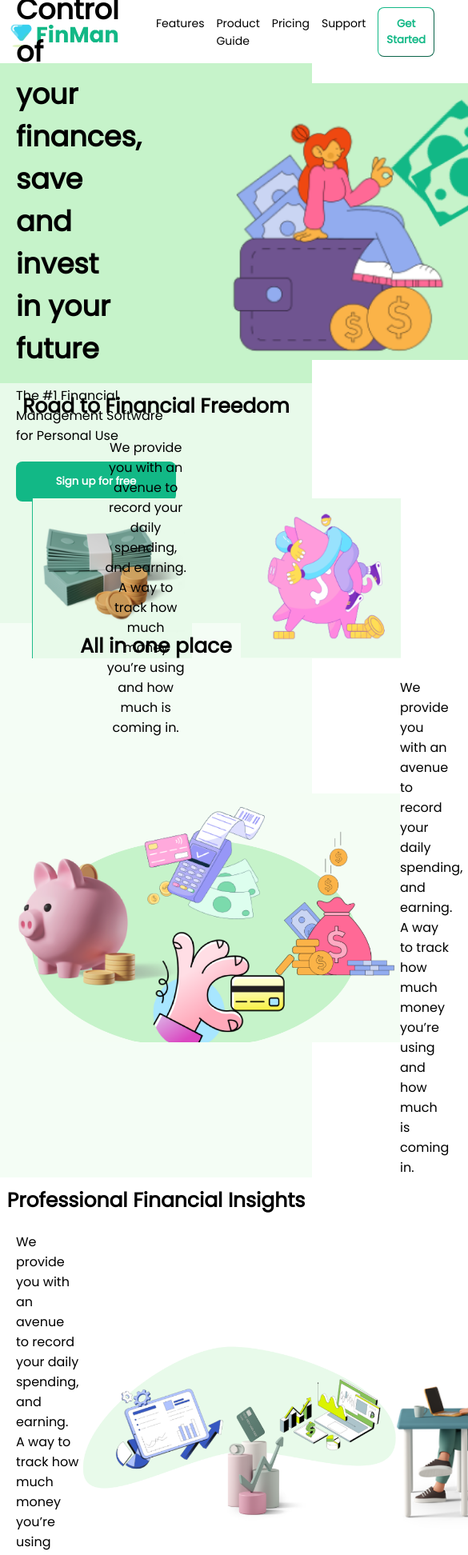
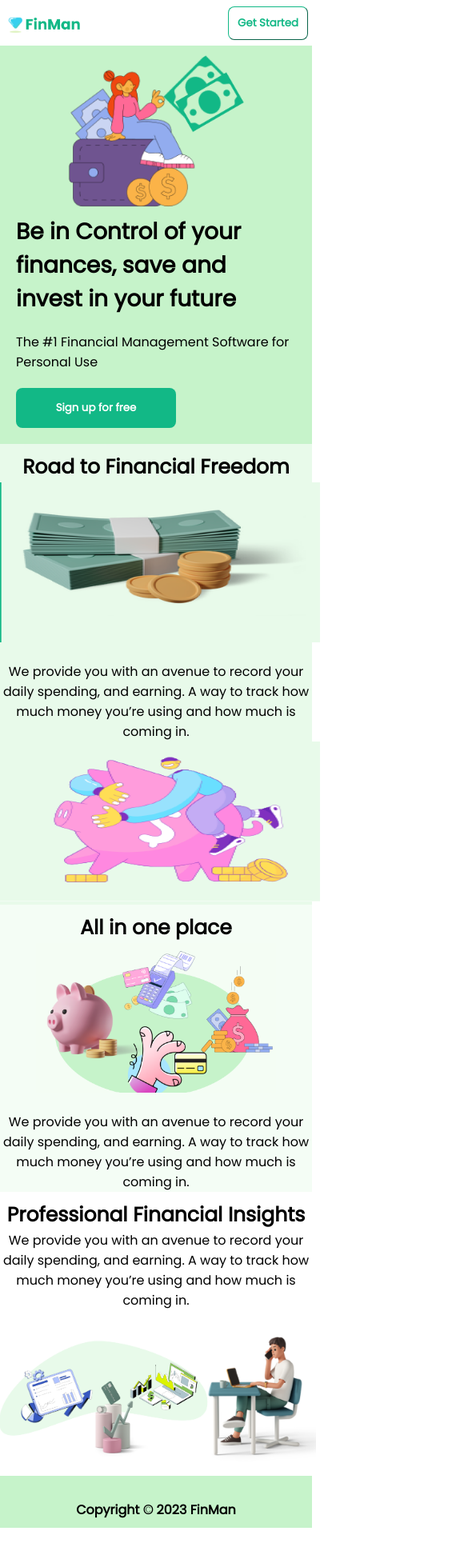
Before and after one commit to faithgaiciumia/react-financial-management-app, a React (Create React App) app: page / in a window 390 px wide. Shown: the top 1944 px of the page at 80% size, 585 px wide, since content can reach past the window. After the commit the page ends 1910 px from the top, so only its background shows below. Built offline with nearby package versions, Linux system fonts and the light colour scheme.

Commit message:
ensured intro page is responsive

```diff
--- a/src/App.css
+++ b/src/App.css
@@ -43,6 +43,25 @@ nav li {
   font-weight: 800;
 }
 
+@media only screen and (max-width: 992px) {
+  .btn-outlined{
+    width: 100px;
+  }
+  .logo img{
+    width: 100px;
+  }
+  nav ul a{
+    font-size:12px
+  }
+
+}
+@media only screen and (max-width: 576px) {
+  nav ul{
+    display: none;
+  }
+}
+
+
 .banner {
   background-color: #C6F3CA;
   height: 400px;
@@ -87,6 +106,31 @@ nav li {
   margin-left: 20px;
 }
 
+@media only screen and (max-width: 992px) {
+  .banner{
+    height: auto;
+  }
+  .row{
+    justify-content: center;
+  }
+  .col img{
+    width: 300px;
+  }
+  .h1{
+    font-size: 28px;
+    width: 80%;
+  }
+  .filled-btn{
+    margin-bottom: 20px;
+  }
+
+}
+@media only screen and (max-width: 576px) {
+  .row{
+    flex-direction: column-reverse;
+  }
+}
+
 .content-one {
   background-color: rgba(198, 243, 202, 0.4);
   height: 300px;
@@ -120,6 +164,29 @@ nav li {
 .col-3{
   width: 33%;
 }
+@media only screen and (max-width: 992px) {
+  .content-one{
+    height: auto;
+  }
+}
+@media only screen and (max-width: 576px) {
+  .content-one-row{
+    flex-direction: column;
+    justify-content: flex-start;
+    align-items: flex-start;
+    align-content: center;
+  }
+  .content-one-row img{
+    width: 400px;
+    margin: 0;
+  }
+  .content-one-row p{
+    width: 100%;
+  }
+  .col-3{
+    width: 100%;
+  }
+}
 .content-three{
   background-color: rgba(198, 243, 202, 0.2);
 
@@ -138,6 +205,26 @@ nav li {
 }
 .col-2{
   width: 40%;
+}
+@media only screen and (max-width: 992px) {
+  .content-three img{
+    width: 300px;
+  }
+}
+@media only screen and (max-width: 576px) {
+  .content-three img{
+    width: 300px;
+  }
+  .content-three-row{
+    flex-direction: column;
+  }
+  .content-three-row p{
+    width: 100%;
+    text-align: center;
+  }
+  .col-2{
+    width: 100%;
+  }
 }
 .content-four-row{
   display: flex;
@@ -160,3 +247,18 @@ nav li {
   text-align: center;
   font-weight: 800;
 }
+@media only screen and (max-width: 992px) {
+  .content-four-row img{
+    width: 400px;
+  }
+}
+@media only screen and (max-width: 576px) {
+  .content-four-row{
+    flex-direction: column;
+  }
+  .content-four-row p{
+    width: 100%;
+    text-align: center;
+    margin:0
+  }
+}
```
